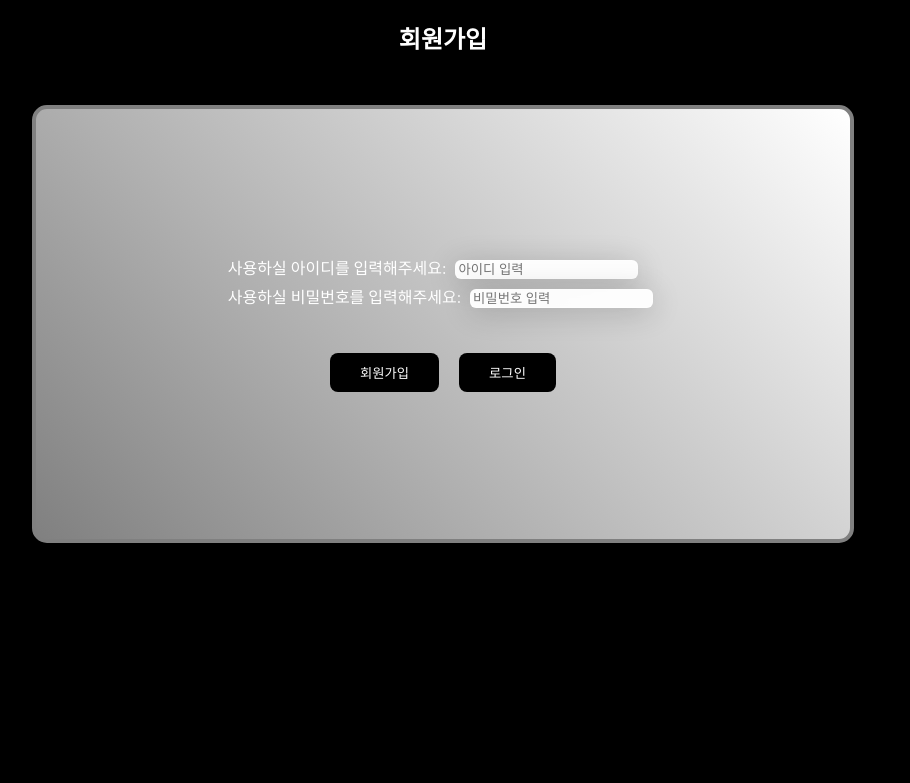
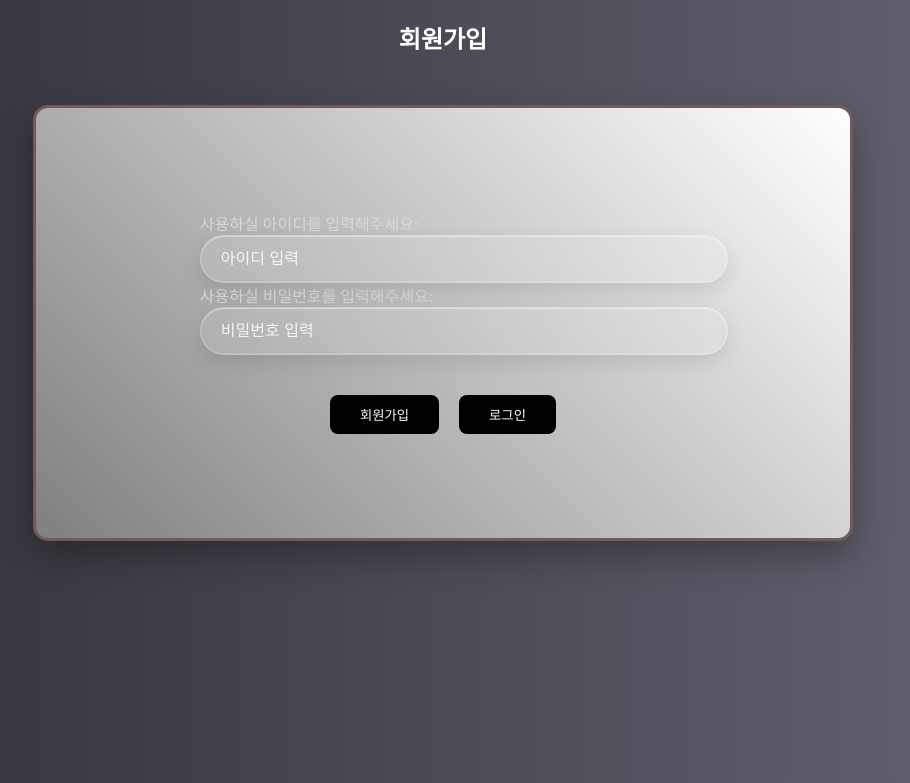
Before and after one commit to FIN-rjsWg/Project_WVL, a Flask app: page /register in a window 1280 px wide. Shown: the top 783 px of the page, without its empty margins (197-1107 px from the left). Run offline with Flask 3, Linux system fonts and the light colour scheme.

Commit message:
input, textarea Liquid Glass 스타일 적용

```diff
--- a/static/style.css
+++ b/static/style.css
@@ -7,7 +7,7 @@
       min-height: 350px;
       margin: 50px auto;
       padding: 40px;
-      border: 4px solid gray;
+      border: 3.5px solid #715A5A;
       /*디테일*/
       border-radius: 15px;
       box-shadow: 0 15px 35px rgba(0, 0, 0, 0.3);
@@ -30,8 +30,8 @@
    }
 
    body
-   {  color: white;
-      background-color: #000000;
+   {  color: #D3DAD9;
+      background: linear-gradient(90deg,#313037,#666674);
    }
 
 /*2. 텍스트, 글꼴*/
@@ -39,7 +39,7 @@
    h1,h2,h3
    {
       text-align: center;
-      color: white;
+      color: White;
    }
 
 
@@ -57,16 +57,54 @@
 
 /*3. 상호작용 기능*/
 
-   input, textarea
+   /* Liquid Glass STYLE
+   Source By: https://freefrontend.com/css-liquid-glass/#google_vignette
+   AI 활용됨.
+   */
+
+   input,
+   textarea
    {
-      margin: 5px;
-      border: 1px solid rgba(255, 255, 255, 0.35);
-      border-radius: 6px;
-      box-shadow: 0 4px 30px rgba(0, 0, 0, 0.2);
-      background: rgba(255, 255, 255,0.95);
-      backdrop-filter: blur(7.2px);
-      -webkit-backdrop-filter: blur(7.2px);
-/*By https://css.glass/*/
+
+      /* 크기 및 텍스트 */
+      width: 100%;
+      padding: 14px 20px;
+      color: #fff;
+      font-size: 16px;
+
+      /*유리 요소*/
+      background: rgba(255,255,255,.12);
+      border: 1px solid rgba(255,255,255,.25);
+      border-radius: 999px;
+      backdrop-filter: blur(12px); /*배경 블러*/
+      -webkit-backdrop-filter: blur(12px);
+      box-shadow:
+         inset 0 1px 0 rgba(255,255,255,.45), /*inset(내부) 그림자  : 상단 광택 표현*/
+         inset 0 -1px 0 rgba(255,255,255,.12),
+         0 8px 20px rgba(0,0,0,.10);
+
+
+      outline: none; /* 기본 포커스 외곽선 제거 -> 포커스 커스텀 가능 */
+      transition: .2s; /* 상태 변화 부드럽게 */
+}
+
+   /*Liquid Style Hover, Focus*/
+   input:hover,
+   textarea:hover,
+   input:focus,
+   textarea:focus
+   {
+      background: rgba(255,255,255,.18);
+      border-color: rgba(255,255,255,.4);
+      box-shadow:
+         inset 0 1px 0 rgba(255,255,255,.45),
+         0 10px 24px rgba(0,0,0,.15);
+   }
+
+   input::placeholder,
+   textarea::placeholder
+   {
+      color: rgba(255,255,255,.85);
    }
 
    button
```
